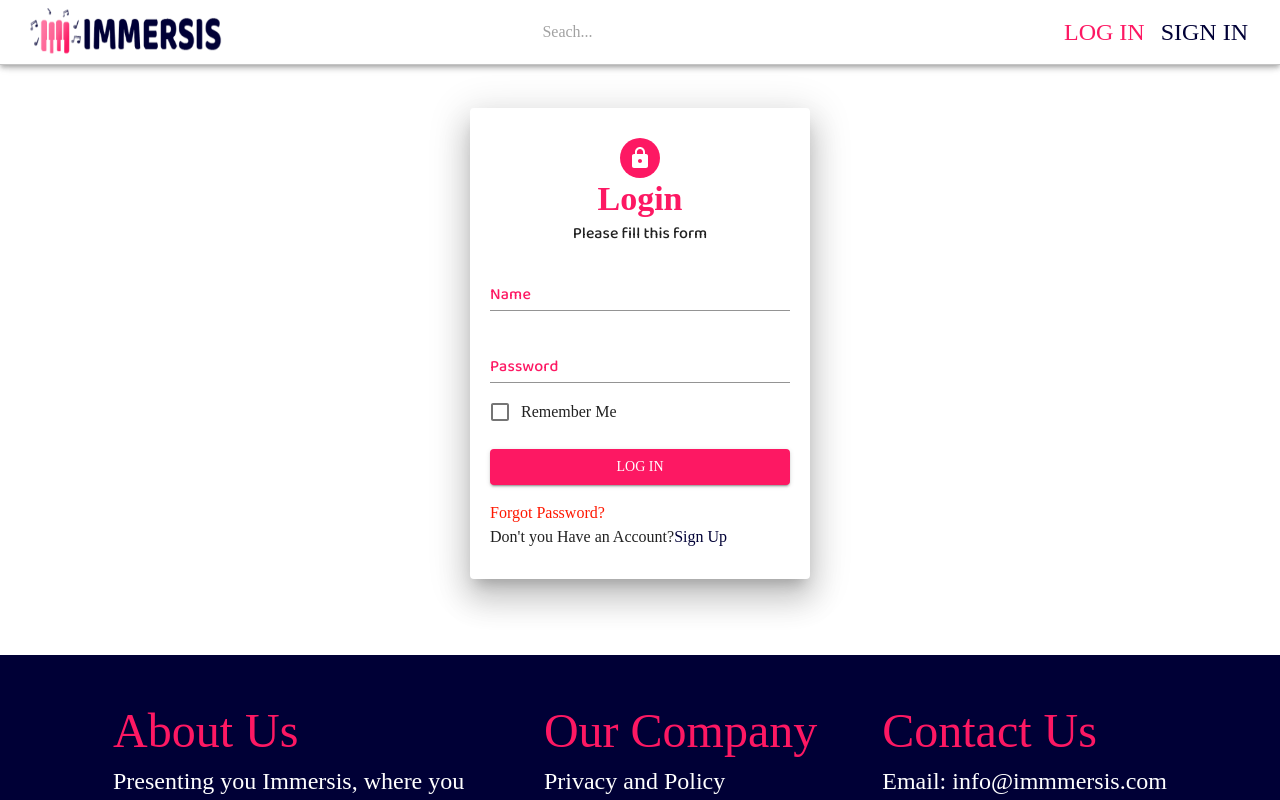
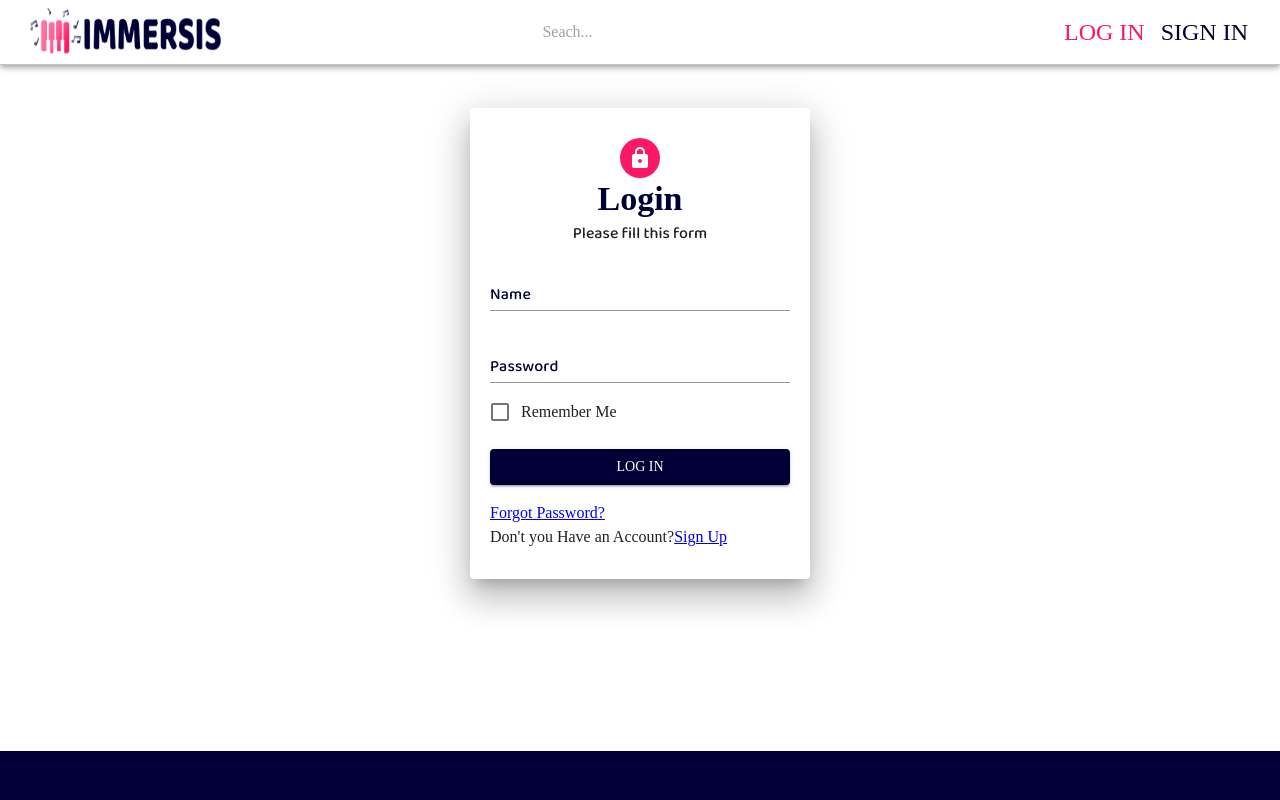
Before and after one commit to pesto-students/song-finder-frontend-f3-beta-2, a React (Create React App) app: page /login in a window 1280 px wide. Shown: the top 800 px of the page. Built offline with nearby package versions, Linux system fonts and the light colour scheme; a web font is replaced by a local one.

Commit message:
Login Component[ Colors added , Link React Route Error Fixed]

```diff
--- /dev/null
+++ b/src/colors.js
@@ -0,0 +1,26 @@
+const colors = {
+    background: {
+        primaryButton: 'rgba(0, 0, 54, 1)',
+        hoverButtonColor: "rgba(0, 0, 54, .9)"
+    },
+    fontColor: {
+        textColor: "#fff"
+    },
+    border: {
+        borderBottom: "2px solid rgba(0, 0, 54, .7)",
+        borderBottombefore: "2px solid rgba(0, 0, 54, .5)"
+
+    },
+    h4: {
+        textColor: "rgba(0, 0, 54, 1)"
+    },
+    Link: {
+        linkColor: 'rgba(0, 0, 54, 1)'
+    },
+    Avatar: {
+        color: "#fd1863"
+
+    }
+}
+
+export default colors;
--- a/src/components/UI/Login.js
+++ b/src/components/UI/Login.js
@@ -1,22 +1,21 @@
-import { Container, FormControlLabel, Grid, Paper, Typography } from '@material-ui/core'
+import { Checkbox, Container, FormControlLabel, Grid, Paper, Typography } from '@material-ui/core';
+import Button from '@material-ui/core/Button';
+import { makeStyles } from '@material-ui/styles';
+import LockIcon from '@mui/icons-material/Lock';
+import { Box, TextField } from '@mui/material';
+import Avatar from '@mui/material/Avatar';
+import React from 'react';
+import { Link } from 'react-router-dom';
+import colors from '../../colors';
 
-import { makeStyles } from '@material-ui/styles'
-import Avatar from '@mui/material/Avatar';
-import LockIcon from '@mui/icons-material/Lock';
-import React from 'react'
-import { Box, TextField } from '@mui/material';
-import { Checkbox } from "@material-ui/core";
-import Button from '@material-ui/core/Button';
-import { Link } from "@mui/material";
-import { margin } from '@mui/system';
 const useStyles = makeStyles((theme) => ({
     inputRoot: {
 
         "& .MuiInput-underline:after": {
-            borderBottom: "2px solid #fd1863"
+            borderBottom: colors.border.borderBottom,
         },
         "& .MuiInput-underline:hover:before": {
-            borderBottom: "2px solid rgba(253, 24, 99, .5) !important"
+            borderBottom: colors.border.borderBottombefore,
         }
     },
     Paper: {
@@ -25,17 +24,17 @@ const useStyles = makeStyles((theme) => ({
         margin: "20px auto"
     },
     button: {
-        backgroundColor: "#fd1863",
-        color: "#fff",
+        backgroundColor: colors.background.primaryButton,
+        color: colors.fontColor.textColor,
         margin: "1rem 0",
         '&:hover': {
-            backgroundColor: 'rgba(253, 24, 99, .9) !important',
+            backgroundColor: colors.background.hoverButtonColor,
 
         },
 
     },
     h4: {
-        color: "#fd1863",
+        color: colors.h4.textColor,
         fontWeight: "700"
     },
     Avatar: {
@@ -45,7 +44,7 @@ const useStyles = makeStyles((theme) => ({
         fontFamily: "'Baloo Da 2', cursive !important"
     },
     Link: {
-        color: "#fd1863 !important"
+        color: Link.linkColor
     }
 
 }))
@@ -53,7 +52,7 @@ const useStyles = makeStyles((theme) => ({
 const Login = () => {
     const classes = useStyles();
     return (
-        <Box sx={{ p: 1, mt: 10, mb: 5 }}>
+        <Box sx={{ p: 1, mt: 10, mb: 18 }}>
             <Container maxWidth="lg">
                 <Grid container>
                     <Paper elevation={20} className={classes.Paper} sx={{ p: 100 }} >
@@ -67,7 +66,7 @@ const Login = () => {
                         <form>
                             <TextField className={classes.inputRoot} fullWidth
                                 inputProps={{ style: { fontFamily: "'Baloo Da 2', cursive " } }}
-                                InputLabelProps={{ style: { color: "#fd1863", fontFamily: "'Baloo Da 2', cursive" } }}
+                                InputLabelProps={{ style: { color: "#000036", fontFamily: "'Baloo Da 2', cursive" } }}
                                 label="Name" margin="normal" variant="standard"
                                 placeholder="Enter Your Name" />
                             <TextField className={classes.inputRoot}
@@ -75,7 +74,7 @@ const Login = () => {
                                 placeholder="Enter your Password"
                                 margin="normal"
                                 inputProps={{ style: { fontFamily: "'Baloo Da 2', cursive " } }}
-                                InputLabelProps={{ style: { color: "#fd1863", fontFamily: "'Baloo Da 2', cursive" } }} />
+                                InputLabelProps={{ style: { color: "#000036", fontFamily: "'Baloo Da 2', cursive" } }} />
                             <FormControlLabel
                                 value="Remember Me"
                                 control={<Checkbox />}
@@ -85,10 +84,10 @@ const Login = () => {
                             <Button type="submit" className={classes.button} fullWidth={true} variant="contained" color="secondary"
                             >Log In</Button>
                             <Typography>
-                                <Link color="#FF1700" underline="none" href="/forgotPassword" > Forgot Password?</Link>
+                                <Link color="#FF1700" underline="none" to="/forgotPassword" > Forgot Password?</Link>
                             </Typography>
                             <Typography >Don't you Have an Account?
-                                <Link href="/signup" color="#000036" underline="none">
+                                <Link to={"/signup"} color="#000036" underline="none">
                                     Sign Up
                                 </Link>
                             </Typography>
```
